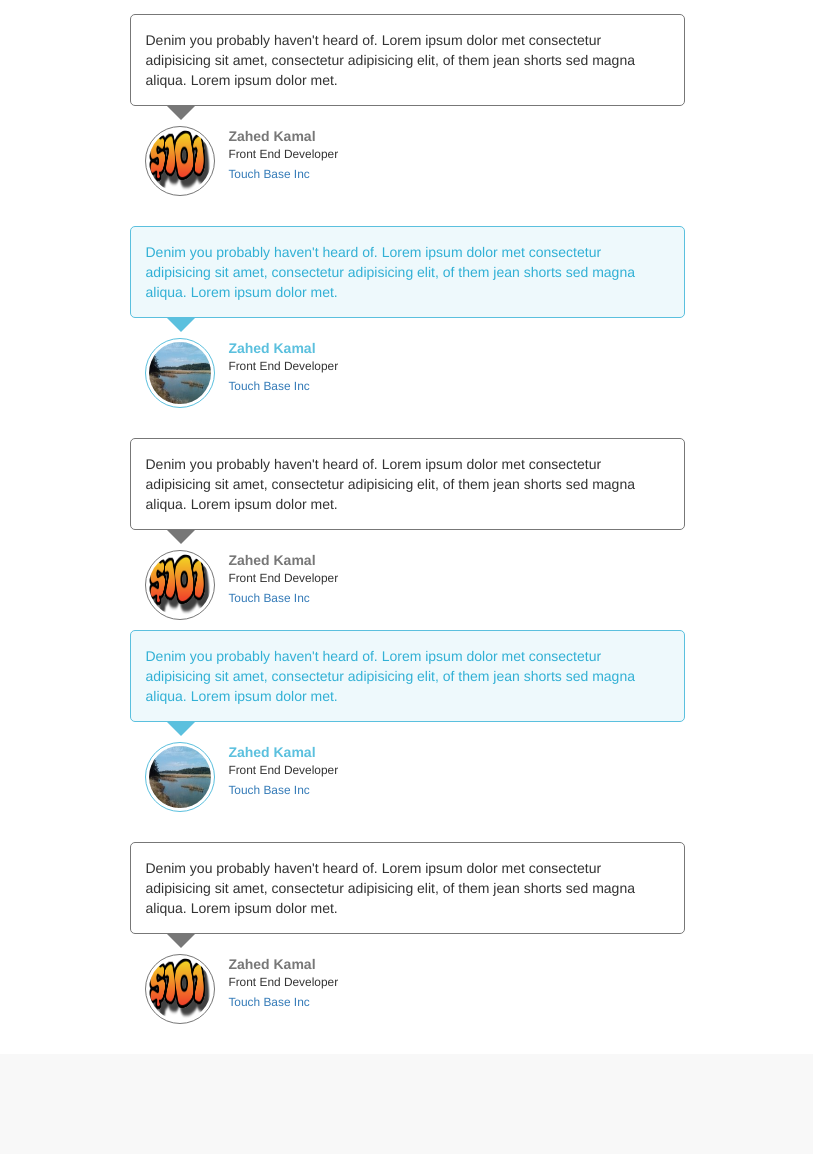
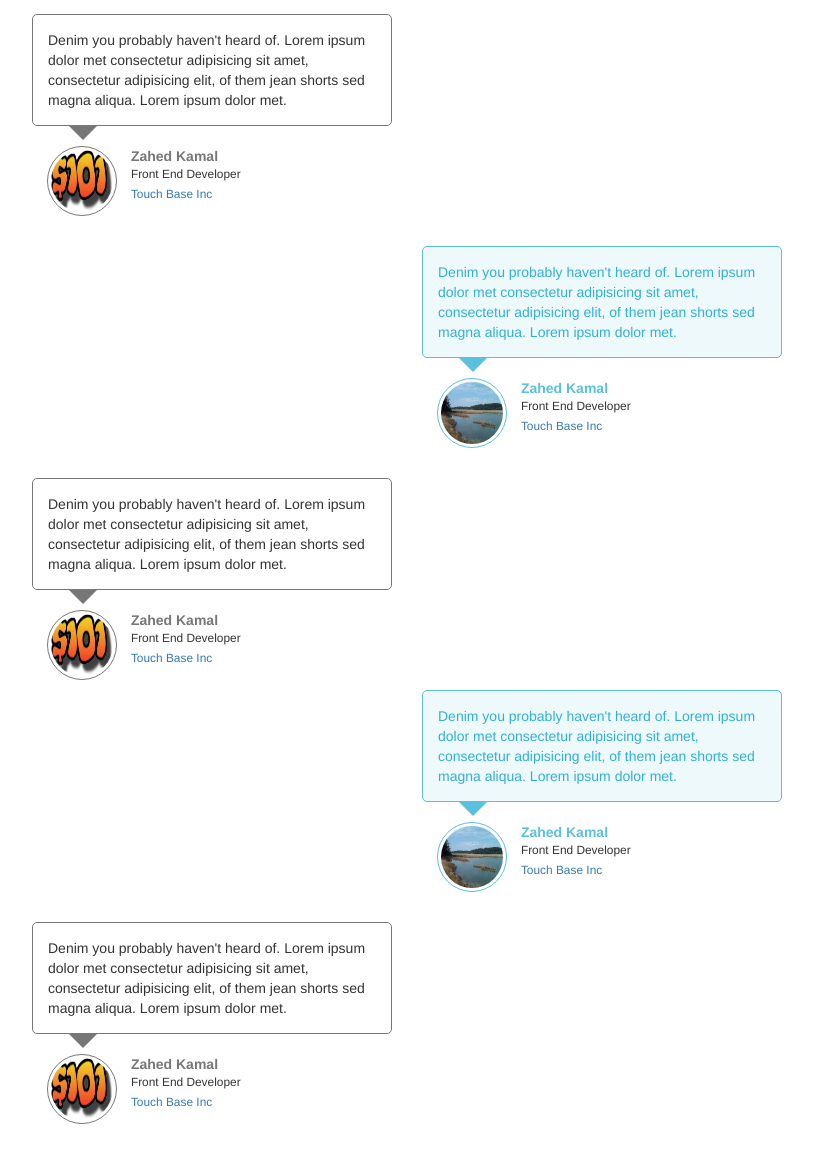
Before and after one commit to MISACHI/chatcamp, a Django app: template user_messages/templates/user_messages/message.html in a window 1280 px wide. Shown: the part 51-1205 px from the top of the page, without its empty margins (233-1046 px from the left). Before the commit the page ends 1075 px from the top, so only its background shows below. Run offline with Django 3.2, Linux system fonts and the light colour scheme; the template is opened without the code that fills it, so the values that code supplies are empty; some libraries are stand-ins or nearby versions.

Commit message:
Worked on template files

```diff
--- a/templates/base.html
+++ b/templates/base.html
@@ -7,7 +7,8 @@
 	<meta name="viewport" content="width=device-width, initial-scale=1">
 	<meta name="description" content="Your description here">
 	<meta name="author" content="Your Name">
-	<title>{% block title %}{% endblock %}</title>
+	<title>{% block title %}Chatcamp{% endblock %}</title>
+    <link rel="icon" type="image/png" href="{% static 'img/favicon.png' %}">
 	<link rel="stylesheet" type="text/css" href="{% static 'css/bootstrap.min.css' %}">
 	<link rel="stylesheet" type="text/css" href="{% static 'css/styles.css' %}">
     <link rel="stylesheet" type="text/css" href="{% static 'css/bootstrapValidator.min.css' %}">
--- a/user_messages/templates/user_messages/message.html
+++ b/user_messages/templates/user_messages/message.html
@@ -23,7 +23,7 @@
 
 <div class="container margin-bottom-nav">
 	<div class="row">
-		<div class="col-sm-offset-3 col-sm-6">
+		<div class="col-sm-offset-2 col-sm-4 col-md-4 col-md-offset-2">
             <div id="tb-testimonial" class="testimonial testimonial-default">
                 <div class="testimonial-section">
                     Denim you probably haven't heard of. Lorem ipsum dolor met consectetur adipisicing sit amet, consectetur adipisicing elit, of them jean shorts sed magna aliqua. Lorem ipsum dolor met.
@@ -41,7 +41,7 @@
 	</div>
     <br>
     <div class="row">
-		<div class="col-sm-offset-3 col-sm-6">
+		<div class="col-sm-offset-6 col-sm-4 col-md-4 col-md-offset-6">
             <div id="tb-testimonial" class="testimonial testimonial-info">
                 <div class="testimonial-section">
                     Denim you probably haven't heard of. Lorem ipsum dolor met consectetur adipisicing sit amet, consectetur adipisicing elit, of them jean shorts sed magna aliqua. Lorem ipsum dolor met.
@@ -59,7 +59,7 @@
 	</div>
     <br>
     <div class="row">
-		<div class="col-sm-offset-3 col-sm-6">
+		<div class="col-sm-offset-2 col-sm-4 col-md-4 col-md-offset-2">
             <div id="tb-testimonial" class="testimonial testimonial-default">
                 <div class="testimonial-section">
                     Denim you probably haven't heard of. Lorem ipsum dolor met consectetur adipisicing sit amet, consectetur adipisicing elit, of them jean shorts sed magna aliqua. Lorem ipsum dolor met.
@@ -76,7 +76,7 @@
 		</div>
 	</div>
     <div class="row">
-		<div class="col-sm-offset-3 col-sm-6">
+		<div class="col-sm-offset-6 col-sm-4 col-md-4 col-md-offset-6">
             <div id="tb-testimonial" class="testimonial testimonial-info">
                 <div class="testimonial-section">
                     Denim you probably haven't heard of. Lorem ipsum dolor met consectetur adipisicing sit amet, consectetur adipisicing elit, of them jean shorts sed magna aliqua. Lorem ipsum dolor met.
@@ -94,7 +94,7 @@
 	</div>
     <br>
     <div class="row">
-		<div class="col-sm-offset-3 col-sm-6">
+		<div class="col-md-4 col-md-offset-2 col-sm-offset-2 col-sm-4">
             <div id="tb-testimonial" class="testimonial testimonial-default">
                 <div class="testimonial-section">
                     Denim you probably haven't heard of. Lorem ipsum dolor met consectetur adipisicing sit amet, consectetur adipisicing elit, of them jean shorts sed magna aliqua. Lorem ipsum dolor met.
--- a/user_profile/models.py
+++ b/user_profile/models.py
@@ -4,7 +4,7 @@ from authentication.models import Registration
 
 class Profile(models.Model):
     profile_id = models.AutoField(primary_key=True)
-    # profile_pic = models.ImageField()
+    profile_pic = models.ImageField(null=True)
     app_user_id = models.ForeignKey(Registration, on_delete=models.CASCADE)
     contacts = models.TextField(max_length=10)
     date_of_birth = models.DateField()
--- a/user_profile/templates/user_profile/profile.html
+++ b/user_profile/templates/user_profile/profile.html
@@ -10,7 +10,7 @@
     <ul class="navbar-nav nav">
         <li><a href="{% url 'trial_feeds' %}">Home</a></li>
         <li class="active"><a href="{% url 'trial_profile' %}">Profile</a></li>
-        <li><a href="{% url 'trial_message' %}">Messages</a></li>
+        <li><a href="{% url 'trial_messages' %}">Messages</a></li>
         <li><a href="#">Notifications</a></li>
         <li><a href="{% url 'trial_feeds' %}">Feeds</a></li>
         <li><a href="{% url 'logout' %}">Logout</a></li>
```
Also changed, not shown: static/img/favicon.png.jpg (added), static/img/pic01.jpg (deleted), user_profile/migrations/0002_profile_profile_pic.py (added).
